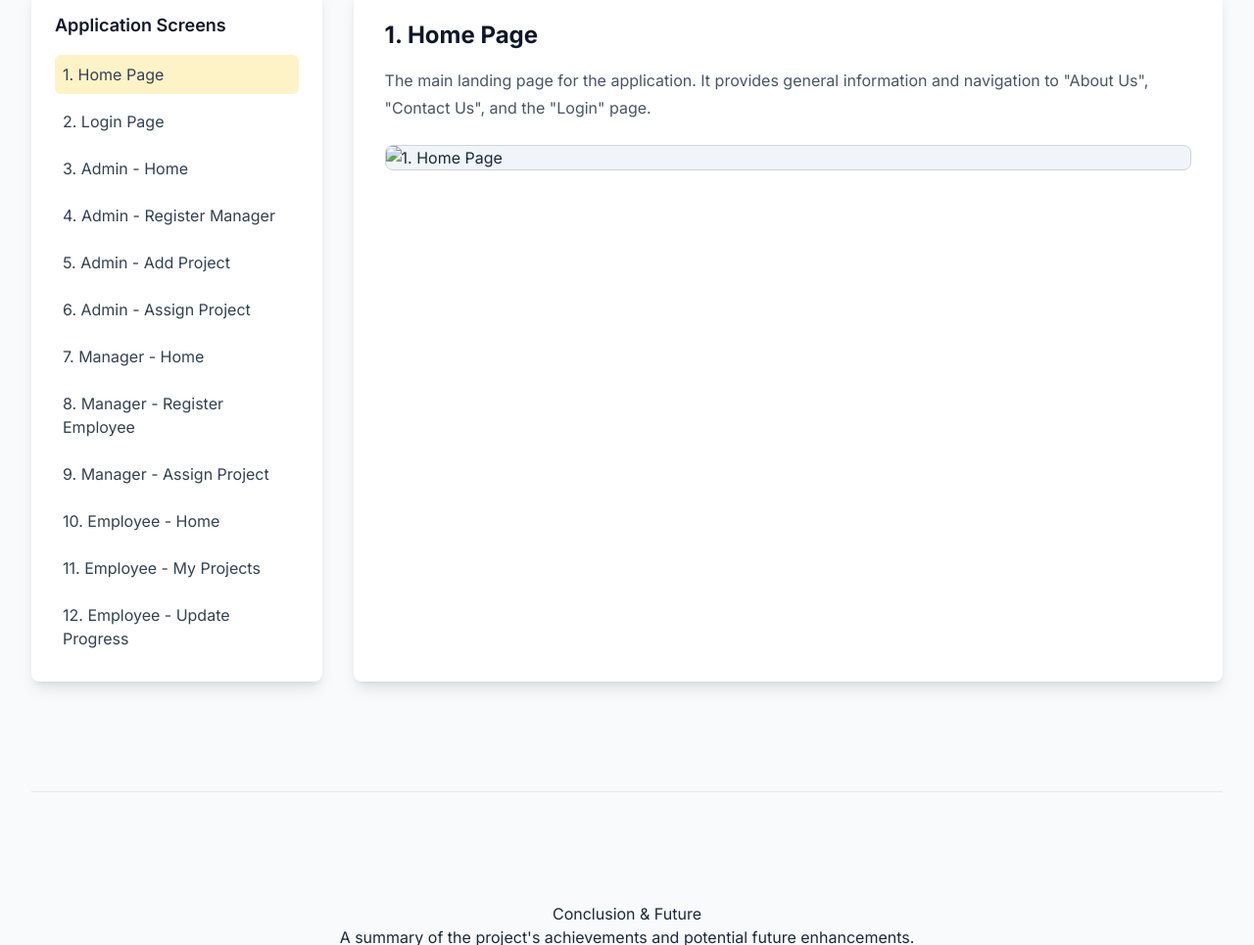
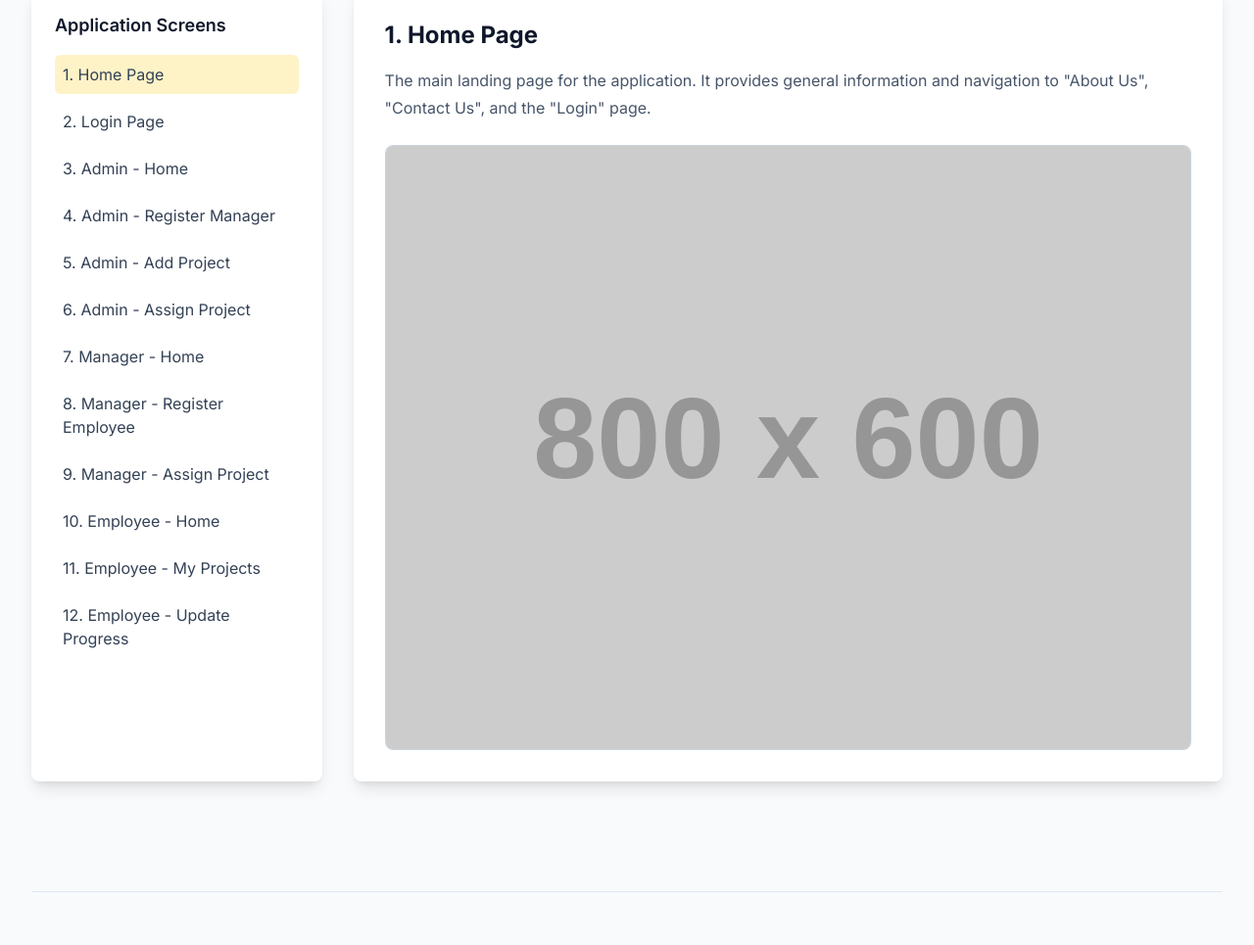
Before and after one commit to somatech-20/Tusk, a plain HTML site: page index.html in a window 1280 px wide. Shown: the part 3684-4649 px from the top of the page at 98% size. Drawn offline with nearby package versions, Linux system fonts and the light colour scheme; placeholder pictures from the web are drawn by us.

Commit message:
Fix image URLs in index.html

```diff
--- a/index.html
+++ b/index.html
@@ -429,62 +429,63 @@
                 home: {
                     title: '1. Home Page',
                     description: 'The main landing page for the application. It provides general information and navigation to "About Us", "Contact Us", and the "Login" page.',
-                    img: 'https_placehold.co_800x600_f1f5f9_94a3b8_text=Welcome+to+Task+Management+System'
+                    //img: 'https_placehold.co_800x600_f1f5f9_94a3b8_text=Welcome+to+Task+Management+System'
+                    img:'https://placehold.co/800x600/f1f5f9/94a3b8?text=Welcome+to+Task+Management+System&font=roboto'
                 },
                 login: {
                     title: '2. Login Page',
                     description: 'The login portal for all user types. The user must select their role (Admin, Manager, Employee), and enter their Email ID and Password.',
-                    img: 'https_placehold.co_800x600_f1f5f9_94a3b8_text=Login+(Role,+Email,+Password)'
+                    img: 'https://placehold.co/800x600/f1f5f9/94a3b8?text=Login+(Role,+Email,+Password)'
                 },
                 admin_home: {
                     title: '3. Admin - Home Page',
                     description: 'The Admin dashboard. From here, the Admin can navigate to manage managers, projects, and employees using the top navigation bar.',
-                    img: 'https_placehold.co_800x600_f1f5f9_94a3b8_text=Admin+Dashboard+Navigation'
+                    img: 'https://placehold.co/800x600/f1f5f9/94a3b8?text=Admin+Dashboard+Navigation'
                 },
                 admin_reg_manager: {
                     title: '4. Admin - Register Manager',
                     description: 'A form for the Admin to create a new Project Manager user account. It includes fields for name, email, password, and other profile details.',
-                    img: 'https_placehold.co_800x600_f1f5f9_94a3b8_text=Register+Manager+Form'
+                    img: 'https://placehold.co/800x600/f1f5f9/94a3b8?text=Register+Manager+Form'
                 },
                 admin_add_project: {
                     title: '5. Admin - Add Project',
                     description: 'A form for the Admin to create a new project. This includes Project Name, Description, Requirements, and Deadline.',
-                    img: 'https_placehold.co_800x600_f1f5f9_94a3b8_text=Add+Project+Form'
+                    img: 'https://placehold.co/800x600/f1f5f9/94a3b8?text=Add+Project+Form'
                 },
                 admin_assign_manager: {
                     title: '6. Admin - Assign Project To Manager',
                     description: 'A view where the Admin can select a project and assign it to an existing Project Manager from a dropdown list.',
-                    img: 'https_placehold.co_800x600_f1f5f9_94a3b8_text=Assign+Project+to+Manager'
+                    img: 'https://placehold.co/800x600/f1f5f9/94a3b8?text=Assign+Project+to+Manager'
                 },
                 manager_home: {
                     title: '7. Manager - Home Page',
                     description: 'The Manager dashboard. The navigation bar provides access to "My Projects", "Register Employee", and "Employees".',
-                    img: 'https_placehold.co_800x600_f1f5f9_94a3b8_text=Manager+Dashboard'
+                    img: 'https://placehold.co/800x600/f1f5f9/94a3b8?text=Manager+Dashboard'
                 },
                 manager_reg_emp: {
                     title: '8. Manager - Register Employee',
                     description: 'A form, similar to the Admin\'s, for the Manager to create a new Employee user account under their management.',
-                    img: 'https_placehold.co_800x600_f1f5f9_94a3b8_text=Register+Employee+Form'
+                    img: 'https://placehold.co/800x600/f1f5f9/94a3b8?text=Register+Employee+Form'
                 },
                 manager_assign_emp: {
                     title: '9. Manager - Assign Project To Employee',
                     description: 'After viewing projects assigned to them, the Manager can use this screen to assign a specific project to one of their Employees.',
-                    img: 'https_placehold.co_800x600_f1f5f9_94a3b8_text=Assign+Project+to+Employee'
+                    img: 'https://placehold.co/800x600/f1f5f9/94a3b8?text=Assign+Project+to+Employee'
                 },
                 emp_home: {
                     title: '10. Employee - Home Page',
                     description: 'The Employee dashboard. This is a simpler view with navigation focused on "My Projects", "Change Password", and "Logout".',
-                    img: 'https_placehold.co_800x600_f1f5f9_94a3b8_text=Employee+Dashboard'
+                    img: 'https://placehold.co/800x600/f1f5f9/94a3b8?text=Employee+Dashboard'
                 },
                 emp_projects: {
                     title: '11. Employee - View/Manage My Projects',
                     description: 'A list of all projects assigned to the logged-in Employee. They can see the project details, deadline, and status.',
-                    img: 'https_placehold.co_800x600_f1f5f9_94a3b8_text=Employee+-+My+Projects+List'
+                    img: 'https://placehold.co/800x600/f1f5f9/94a3b8?text=Employee+-+My+Projects+List'
                 },
                 emp_update: {
                     title: '12. Employee - Update Project Progress',
                     description: 'From the "My Projects" list, an Employee can select a project to update its status (e.g., to "Working" or "Completed") via a dropdown menu.',
-                    img: 'https_placehold.co_800x600_f1f5f9_94a3b8_text=Update+Project+Status'
+                    img: 'https://placehold.co/800x600/f1f5f9/94a3b8?text=Update+Project+Status'
                 }
             };
 
```
